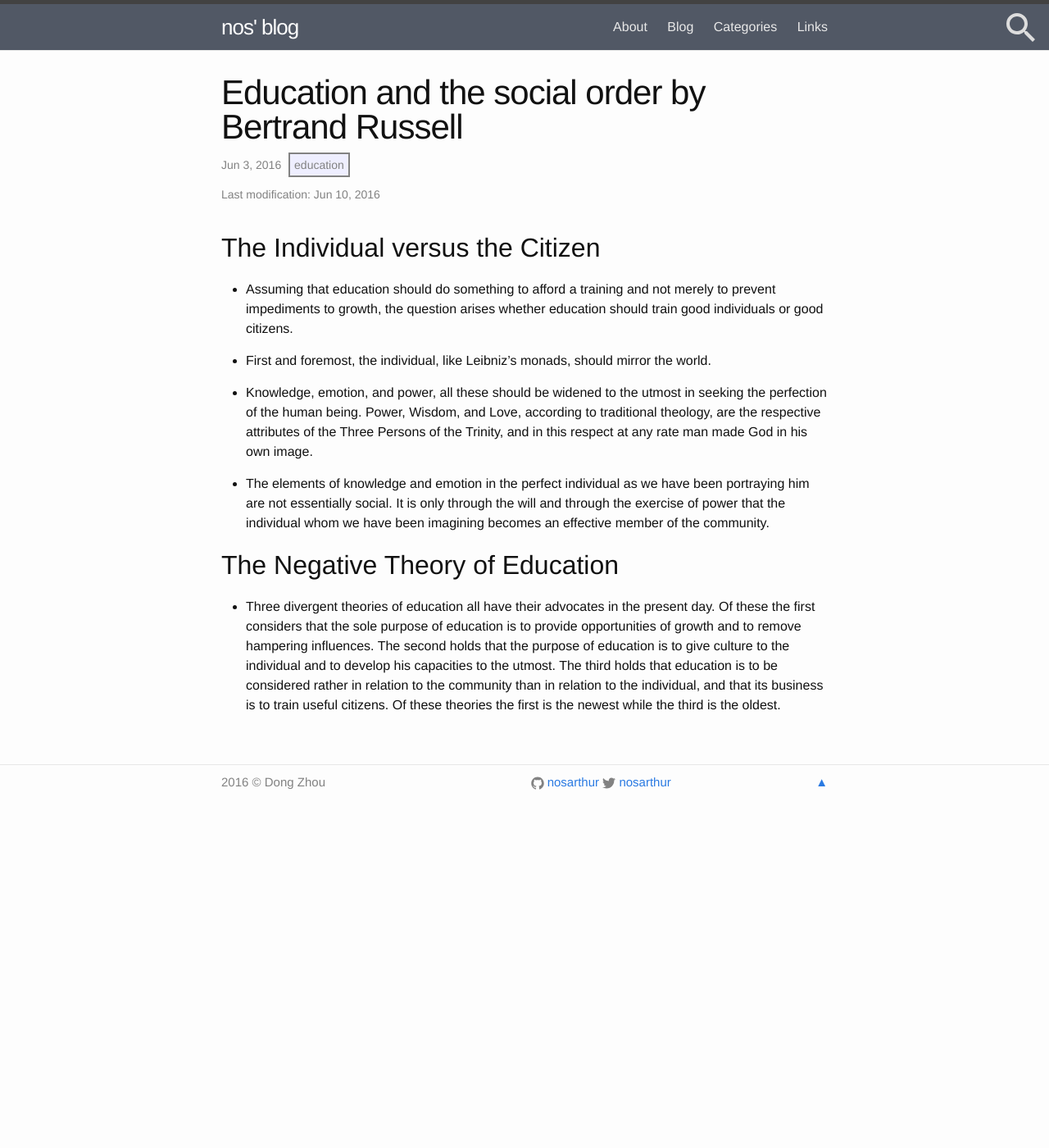
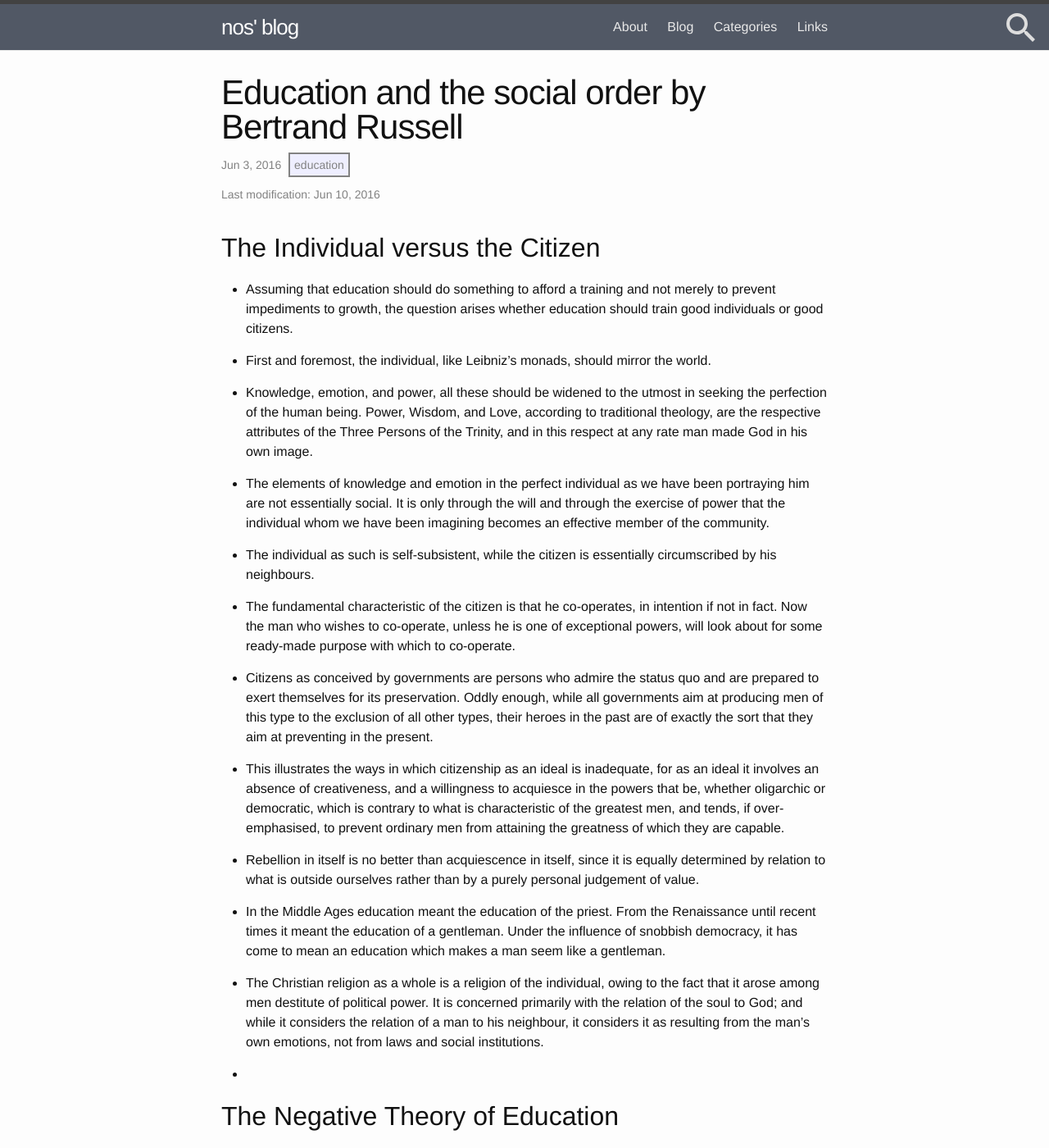
Before and after one commit to nosarthur/nosarthur.github.io, a Jekyll site: the page built from _posts/2016-06-03-edu.md, in a window 1280 px wide and 1400 px high. Shown: the whole window at 82% size. Built offline with Jekyll 4.4.1, drawn with Linux system fonts in a browser that asks for light colours; comment, search, counter and statistics services are not loaded.

Commit message:
add education

```diff
--- a/_posts/2016-06-03-edu.md
+++ b/_posts/2016-06-03-edu.md
@@ -22,6 +22,25 @@ arises whether education should train good individuals or good citizens.
 * The elements of knowledge and emotion in the perfect individual as we have been portraying him are not essentially social.
 It is only through the will and through the exercise of power that the individual whom we have been imagining becomes an effective member of the community.
 
+* The individual as such is self-subsistent, while the citizen is
+essentially circumscribed by his neighbours.
+
+* The fundamental characteristic of the citizen is that he co-operates, in intention if not in fact. Now the man who wishes to co-operate, unless he is one of exceptional powers, will look about for some ready-made purpose with which to co-operate.
+
+* Citizens as conceived by governments are persons who admire the status quo and are prepared to exert themselves for its preservation.
+Oddly enough, while all governments aim at producing men of this type to the exclusion of all other types, their heroes in the past are of exactly the sort that they aim at preventing in the present.
+
+* This illustrates the ways in which citizenship as an ideal is inadequate, for as an ideal it involves an absence of creativeness, and a willingness to acquiesce in the powers that be, whether oligarchic or democratic, which is contrary to what is characteristic of the greatest men, and tends, if over-emphasised, to prevent ordinary men from attaining the greatness of which they are capable.
+
+* Rebellion in itself is no better than acquiescence in itself, since it is equally determined by relation to what is outside ourselves rather than by a purely personal judgement of value.
+
+* In the Middle Ages education meant the education of the priest. From the Renaissance until recent times it meant the education of a gentleman. Under the influence of snobbish democracy, it has come to mean an education which makes a man seem like a gentleman.
+
+* The Christian religion as a whole is a religion of the individual, owing to the fact that it arose among men destitute of political power. It is concerned primarily with the relation of the soul to God; and while it considers the relation of a man to his neighbour, it considers it as resulting from the man's own emotions, not from laws and social institutions.
+
+*
+
+
 ## The Negative Theory of Education
 
 * Three divergent theories of education all have their advocates
```
